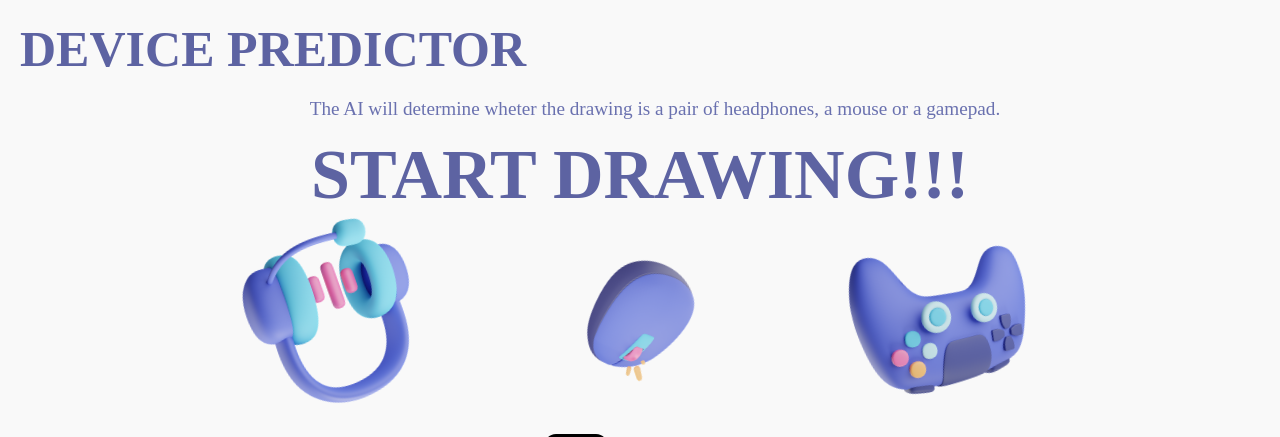
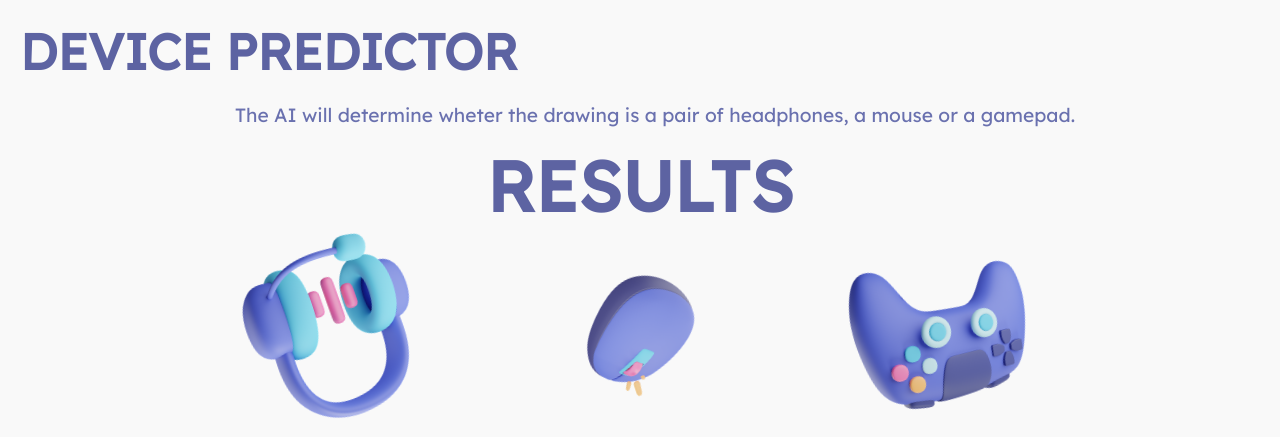
Before and after one commit to LuisFelipePoma/Draw_Detector, a Flask app: template src/templates/Prediccion.html in a window 1280 px wide. Shown: the top 437 px of the page. Run offline with Flask 3, Linux system fonts and the light colour scheme; the template is opened without the code that fills it, so the values that code supplies are empty.

Commit message:
font updated

```diff
--- a/src/templates/Prediccion.html
+++ b/src/templates/Prediccion.html
@@ -7,8 +7,9 @@
       content="width=device-width, user-scalable=no, initial-scale=1.0, maximum-scale=1.0, minimum-scale=1.0"
     />
     <meta http-equiv="X-UA-Compatible" content="ie=edge" />
-    <title>Prediccion</title>
+    <title>Prediction</title>
     <link rel="stylesheet" href="../static/css/predict.css" />
+    <link rel="stylesheet" href="https://fonts.googleapis.com/css?family=Lexend">
   </head>
   <body>
     <header>
@@ -20,7 +21,7 @@
           The AI will determine wheter the drawing is a pair of headphones, a
           mouse or a gamepad.
         </p>
-        <h2>START DRAWING!!!</h2>
+        <h2>RESULTS</h2>
         <div class="imgDiv">
           <img src="../static/img/headphones.webp" alt="headphones" />
           <img src="../static/img/mouse.webp" alt="mouse" />
```
